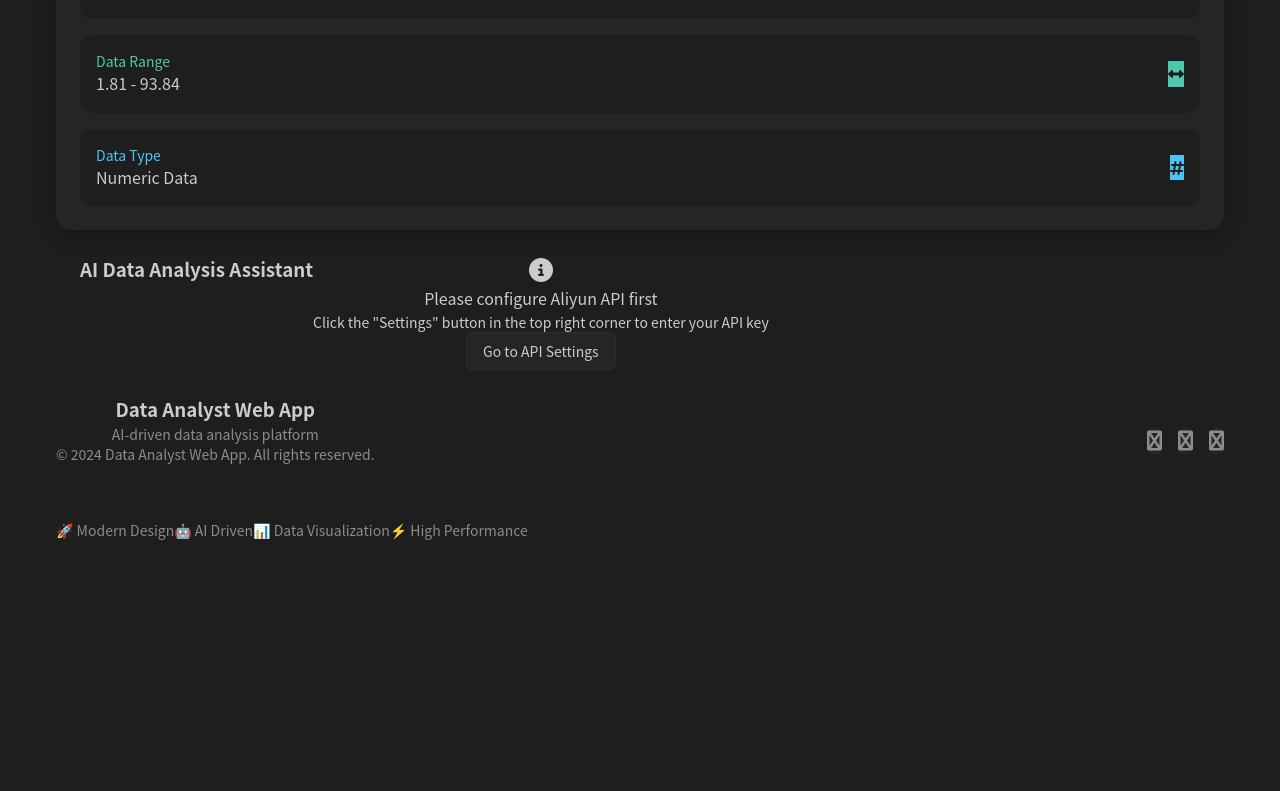
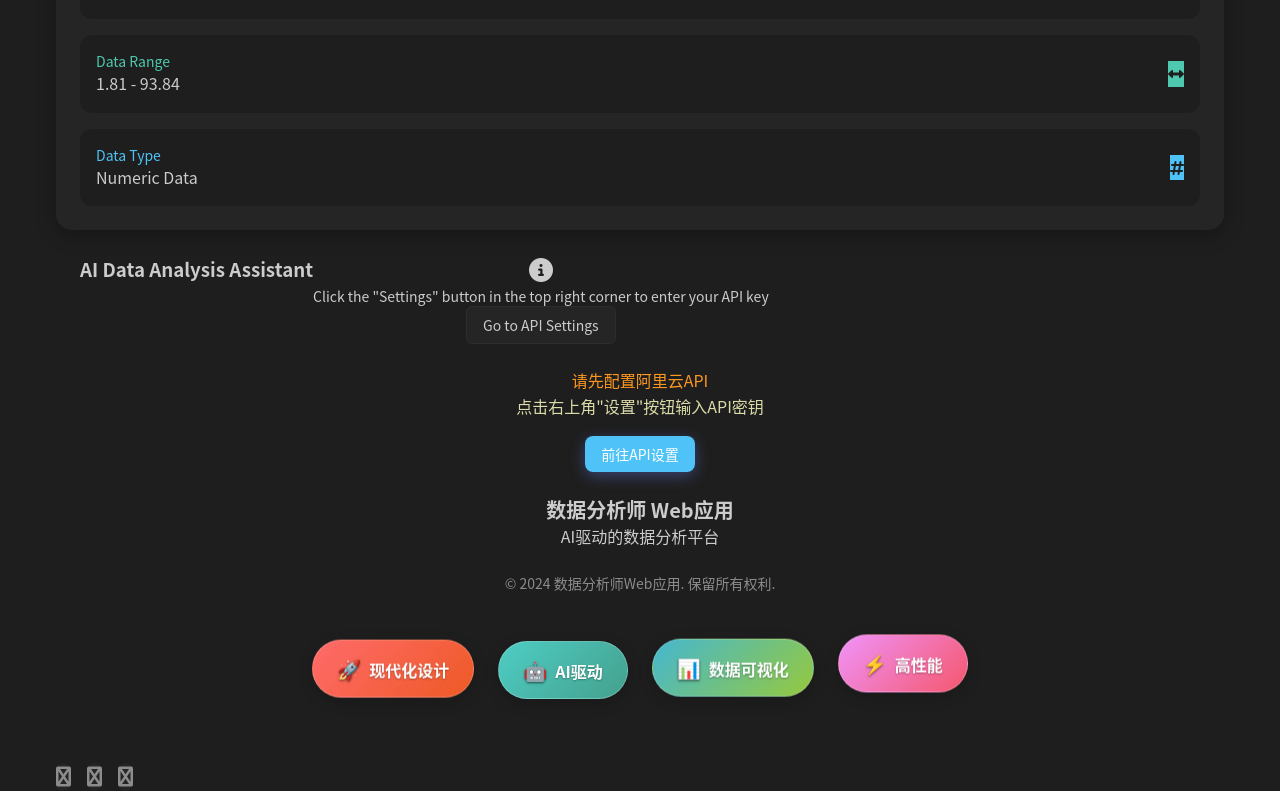
Before and after one commit to A1motoro/Analyzer_for_AIE1901, a React (Vite) app in the folder analyzer-app/: page / in a window 1280 px wide. Shown: the part 3788-4579 px from the top of the page. Before the commit the page ends 4328 px from the top, so only its background shows below. Built offline with nearby package versions, Linux system fonts and the light colour scheme.

Commit message:
页面更新

```diff
--- a/analyzer-app/src/App.tsx
+++ b/analyzer-app/src/App.tsx
@@ -432,18 +432,72 @@ const App: React.FC = () => {
       </main>
 
 
-      {/* 页脚 */}
+      {/* 美化版页脚 - 整合底部信息 */}
       <footer className="bg-monokai-dark border-t border-monokai py-12">
         <div className="container mx-auto px-4">
-          <div className="flex flex-col md:flex-row justify-between items-center">
-              <div className="mb-6 md:mb-0 text-center md:text-left">
-                <div className="mb-3">
-                  <h3 className="text-lg font-bold" style={{ color: 'var(--monokai-fg)' }}>{t('app.title')} {t('appInfo.webApp')}</h3>
-                  <p className="text-sm text-monokai-gray">{t('app.description')}</p>
+          <div className="text-center">
+            {/* API配置提示区域 */}
+            <div className="mb-6">
+              <p className="text-lg mb-2" style={{ color: 'var(--monokai-orange)' }}>
+                请先配置阿里云API
+              </p>
+              <p className="text-base mb-4" style={{ color: 'var(--monokai-yellow)' }}>
+                点击右上角"设置"按钮输入API密钥
+              </p>
+              <button
+                className="px-6 py-2 rounded-lg font-medium transition-all duration-300 hover:scale-105"
+                style={{
+                  background: 'linear-gradient(135deg, var(--monokai-purple), var(--monokai-blue))',
+                  color: 'white',
+                  border: 'none',
+                  boxShadow: '0 4px 15px rgba(102, 126, 234, 0.4)'
+                }}
+                onClick={() => setDrawerOpen(true)}
+              >
+                前往API设置
+              </button>
             </div>
-                <p className="text-sm text-monokai-dim">{t('app.footer')}</p>
+
+            {/* 副标题区域 */}
+            <div className="mb-6">
+              <h3 className="text-xl font-semibold mb-3" style={{ color: 'var(--monokai-fg)' }}>
+                数据分析师 Web应用
+              </h3>
+              <p className="text-lg mb-4" style={{ color: 'var(--monokai-cyan)' }}>
+                AI驱动的数据分析平台
+              </p>
             </div>
-            <div className="flex space-x-4">
+
+            {/* 版权信息 */}
+            <div className="mb-4">
+              <p className="text-sm" style={{ color: 'var(--monokai-gray)' }}>
+                © 2024 数据分析师Web应用. 保留所有权利.
+              </p>
+            </div>
+
+            {/* 特色标签 */}
+            <div className="feature-tags">
+              <span className="feature-tag">
+                <span className="feature-tag-icon">🚀</span>
+                现代化设计
+              </span>
+              <span className="feature-tag">
+                <span className="feature-tag-icon">🤖</span>
+                AI驱动
+              </span>
+              <span className="feature-tag">
+                <span className="feature-tag-icon">📊</span>
+                数据可视化
+              </span>
+              <span className="feature-tag">
+                <span className="feature-tag-icon">⚡</span>
+                高性能
+              </span>
+            </div>
+          </div>
+
+          {/* 社交媒体链接 */}
+          <div className="flex justify-center space-x-4 mt-8">
             <a href="https://github.com/A1motoro/Analyzer_for_AIE1901" target="_blank" rel="noopener noreferrer"
               className="p-3 rounded-lg bg-monokai-light hover:bg-monokai text-monokai-gray hover:text-monokai-fg transition">
               <i className="fa fa-github text-xl"></i>
@@ -454,17 +508,6 @@ const App: React.FC = () => {
             <a href="#" className="p-3 rounded-lg bg-monokai-light hover:bg-monokai text-monokai-gray hover:text-monokai-fg transition">
               <i className="fa fa-linkedin text-xl"></i>
             </a>
-            </div>
-          </div>
-
-          {/* 装饰性分割线 */}
-          <div className="mt-8 pt-8 border-t border-monokai">
-            <div className="flex justify-center space-x-8 text-sm text-monokai-dim">
-              <span>{t('appInfo.modernDesign')}</span>
-              <span>{t('appInfo.aiDriven')}</span>
-              <span>{t('appInfo.dataVisualization')}</span>
-              <span>{t('appInfo.highPerformance')}</span>
-            </div>
           </div>
         </div>
       </footer>
--- a/analyzer-app/src/components/AIModelChat.tsx
+++ b/analyzer-app/src/components/AIModelChat.tsx
@@ -126,7 +126,6 @@ const AIModelChat: React.FC<AIModelChatProps> = ({ analysisResult, data }) => {
       return (
         <div className="text-center text-blue-600 py-6">
           <i className="fa fa-info-circle text-2xl mb-2"></i>
-          <p>{t('ai.configuring')}</p>
           <p className="text-sm mt-1">{t('ai.configuringDesc')}</p>
           <button
             onClick={() => window.location.hash = '#settings'}
@@ -140,7 +139,6 @@ const AIModelChat: React.FC<AIModelChatProps> = ({ analysisResult, data }) => {
       return (
         <div className="text-center text-red-600 py-6">
           <i className="fa fa-exclamation-circle text-2xl mb-2"></i>
-          <p>{t('ai.error')}</p>
           <p className="text-sm mt-1">{t('ai.errorDesc')}</p>
           <button
             onClick={() => window.location.hash = '#settings'}
--- a/analyzer-app/src/index.css
+++ b/analyzer-app/src/index.css
@@ -196,6 +196,103 @@ code {
 
 .space-x-2 > * + * {
   margin-left: 0.5rem;
+}
+
+/* 特色标签动画样式 */
+.feature-tags {
+  display: flex;
+  justify-content: center;
+  align-items: center;
+  gap: 1.5rem;
+  padding: 2rem 0;
+  flex-wrap: wrap;
+}
+
+.feature-tag {
+  position: relative;
+  padding: 0.8rem 1.5rem;
+  border-radius: 50px;
+  font-size: 1rem;
+  font-weight: 600;
+  color: white;
+  text-shadow: 0 1px 2px rgba(0, 0, 0, 0.3);
+  box-shadow: 0 4px 15px rgba(0, 0, 0, 0.2);
+  transition: all 0.3s ease;
+  animation: tagFloat 3s ease-in-out infinite;
+  backdrop-filter: blur(10px);
+  border: 1px solid rgba(255, 255, 255, 0.2);
+}
+
+.feature-tag:nth-child(1) {
+  background: linear-gradient(135deg, #ff6b6b, #ee5a24);
+  animation-delay: 0s;
+}
+
+.feature-tag:nth-child(2) {
+  background: linear-gradient(135deg, #4ecdc4, #44a08d);
+  animation-delay: 0.5s;
+}
+
+.feature-tag:nth-child(3) {
+  background: linear-gradient(135deg, #45b7d1, #96c93d);
+  animation-delay: 1s;
+}
+
+.feature-tag:nth-child(4) {
+  background: linear-gradient(135deg, #f093fb, #f5576c);
+  animation-delay: 1.5s;
+}
+
+.feature-tag:hover {
+  transform: translateY(-5px) scale(1.05);
+  box-shadow: 0 8px 25px rgba(0, 0, 0, 0.3);
+  animation-play-state: paused;
+}
+
+.feature-tag-icon {
+  margin-right: 0.5rem;
+  font-size: 1.2em;
+  filter: drop-shadow(0 1px 1px rgba(0, 0, 0, 0.3));
+}
+
+@keyframes tagFloat {
+  0%, 100% {
+    transform: translateY(0px);
+  }
+  50% {
+    transform: translateY(-8px);
+  }
+}
+
+/* 响应式设计 */
+@media (max-width: 768px) {
+  .feature-tags {
+    gap: 1rem;
+    padding: 1.5rem 0;
+  }
+
+  .feature-tag {
+    padding: 0.6rem 1.2rem;
+    font-size: 0.9rem;
+  }
+
+  .feature-tag-icon {
+    margin-right: 0.3rem;
+    font-size: 1.1em;
+  }
+}
+
+@media (max-width: 480px) {
+  .feature-tags {
+    flex-direction: column;
+    gap: 0.8rem;
+  }
+
+  .feature-tag {
+    width: 80%;
+    text-align: center;
+    justify-content: center;
+  }
 }
 
 .space-x-4 > * + * {
```
Lines whose indentation alone changed are shown as unchanged.
